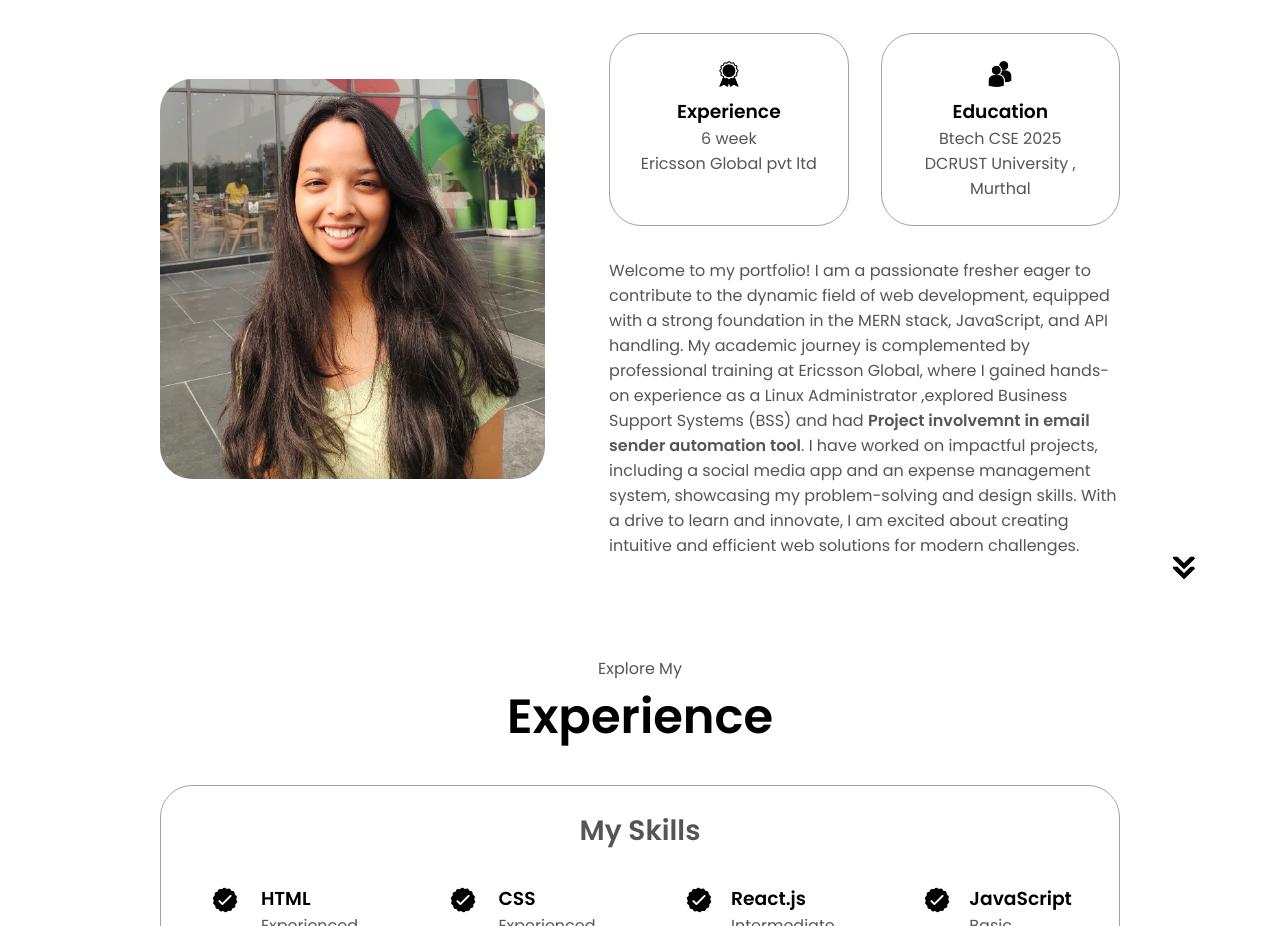
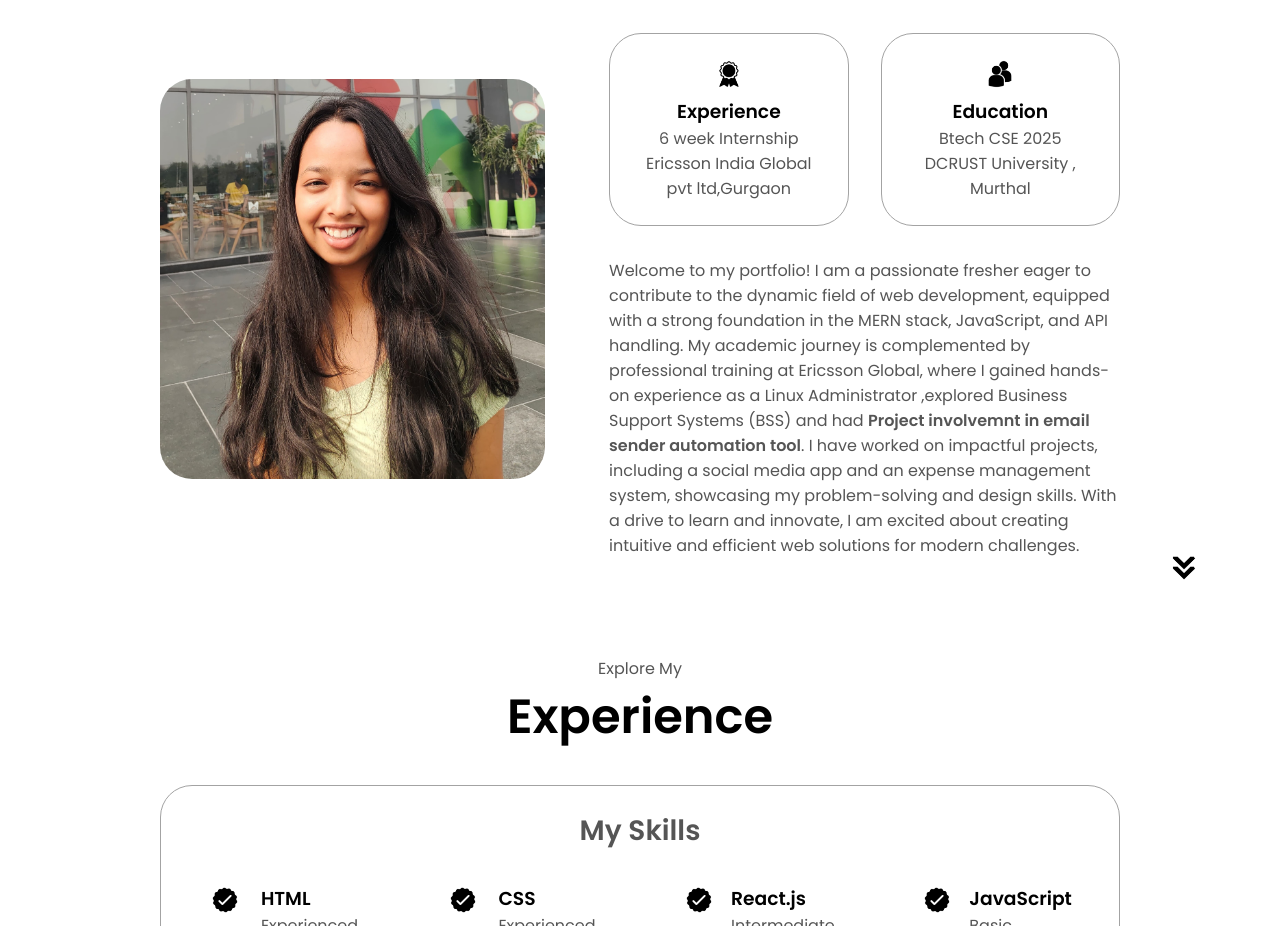
Before and after one commit to vanshika-max/Portfolio, a plain HTML site: page index.html in a window 1280 px wide. Shown: the part 1040-1966 px from the top of the page. Drawn offline with Linux system fonts and the light colour scheme.

Commit message:
Update index.html
about section

```diff
--- a/index.html
+++ b/index.html
@@ -91,7 +91,7 @@
                 class="icon"
               />
               <h3>Experience</h3>
-              <p>6 week <br />Ericsson Global pvt ltd</p>
+              <p>6 week Internship<br />Ericsson India Global pvt ltd,Gurgaon</p>
             </div>
             <div class="details-container">
               <img
```
